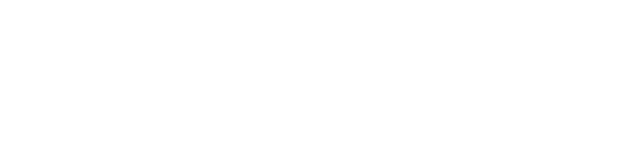
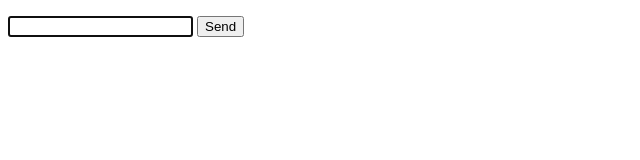
Before and after one commit to LawrenceKyalo/Real-time-chat-app, a website: page index.html in a window 1280 px wide. Shown: the whole page, without its empty margins (0-640 px from the left). Drawn offline with Linux system fonts and the light colour scheme.

Commit message:
Update index.html

```diff
--- a/index.html
+++ b/index.html
@@ -1,4 +1,13 @@
  <!DOCTYPE html>
     <html>
+        <head>
 
+        </head>
+        <body>
+            <ul class="messages"></ul>
+            <form>
+                <input type="text" class="input" autocomplete="off" autofocus />
+                <button>Send</button>
+            </form>
+        </body>
     </html>
```
